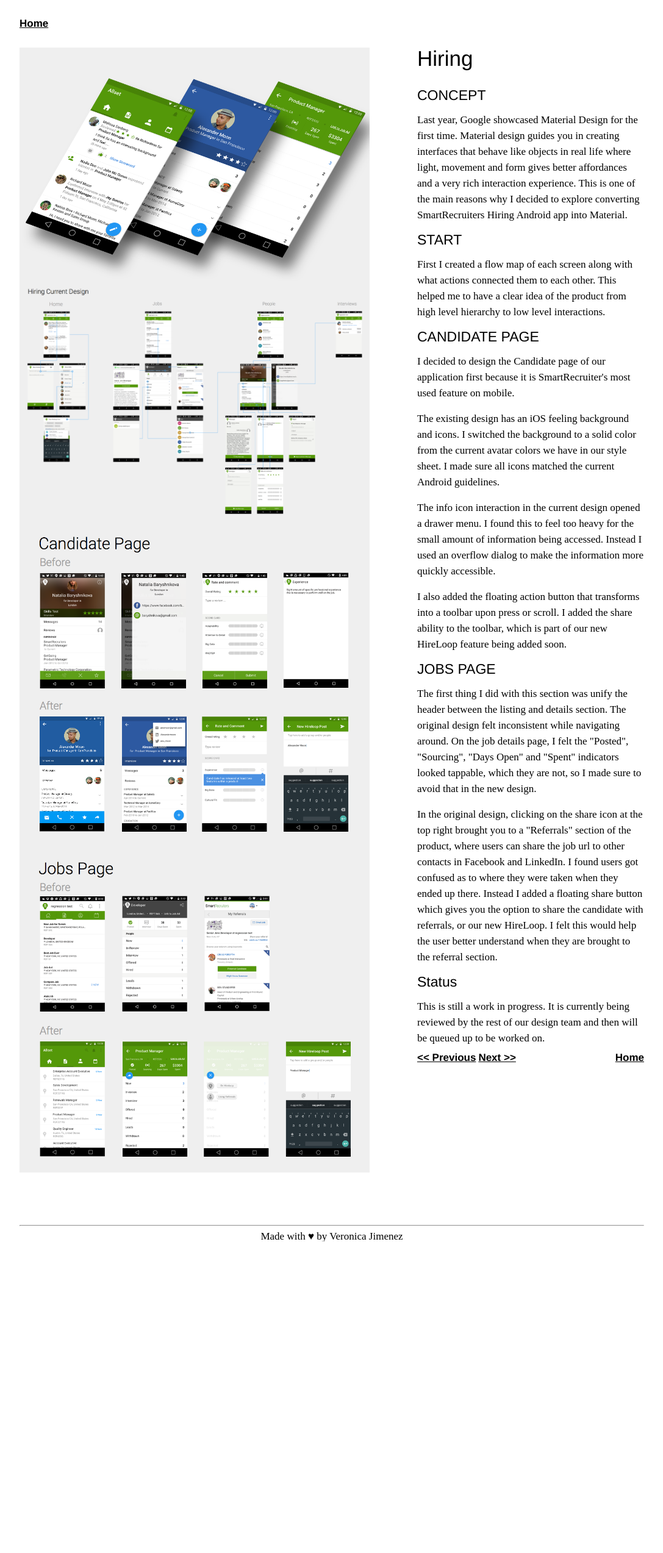
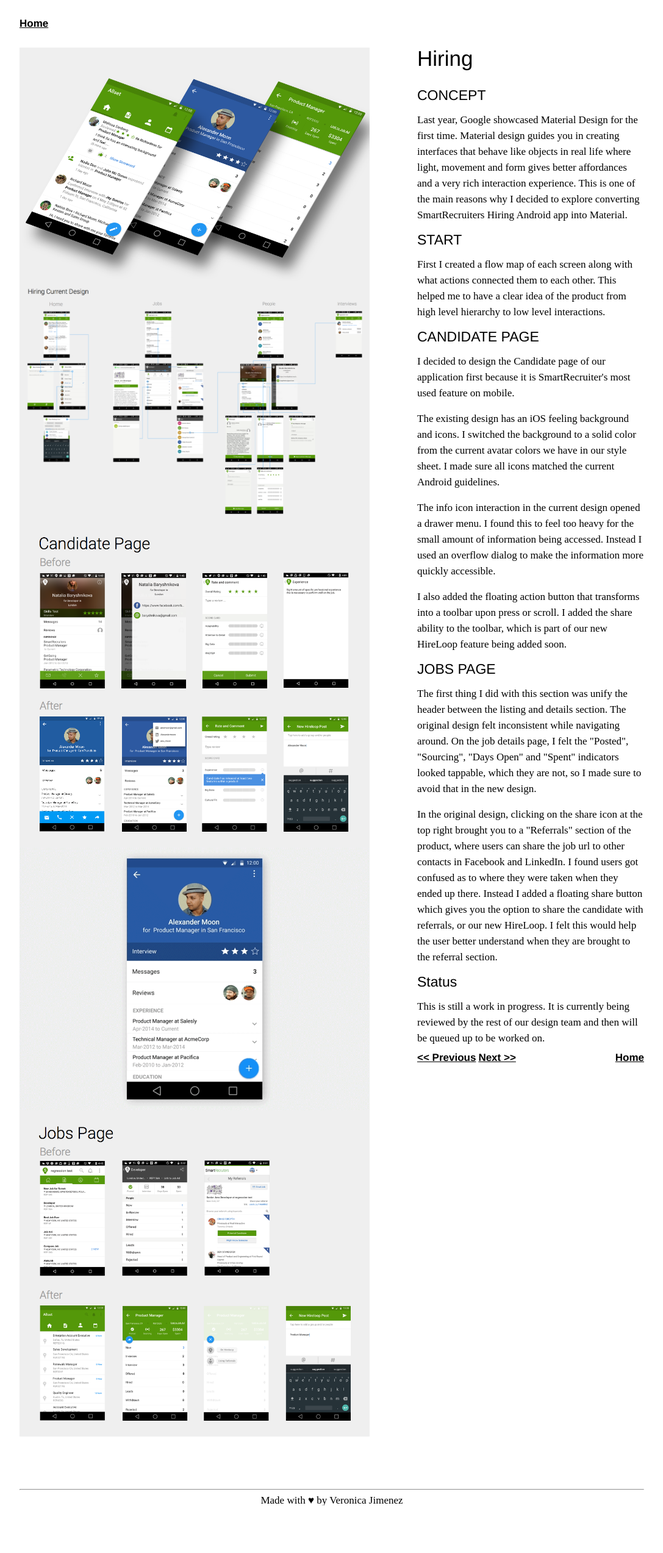
Before and after one commit to vnikajimenez/vnikajimenez.github.com, a Jekyll site: the page built from hiring-material.html, in a window 1280 px wide. Shown: the whole page at 61% size, without its empty margins (96-1183 px from the left). Built offline with Jekyll 4.4.1, drawn with Linux system fonts in a browser that asks for light colours; nearby versions of some CDN libraries; before the commit the page ends 2114 px from its top, so only the background shows below that.

Commit message:
Add animated gif to Hiring

```diff
--- a/hiring-material.html
+++ b/hiring-material.html
@@ -17,5 +17,8 @@ text: <h3>CONCEPT</h3><br><p>Last year, Google showcased Material Design for the
 	<a href="images/hiring-candidate-before-after.png" data-lightbox="image-1" data-title="Hiring"><img src="images/hiring-candidate-before-after.png" alt="photo"/></a>
 </div>
 <div class="portfolio-image">
+	<a href="images/hiring-floating-button.gif" data-lightbox="image-1" data-title="Hiring"><img src="images/hiring-floating-button.gif" alt="photo"/></a>
+</div>
+<div class="portfolio-image">
 	<a href="images/hiring-jobs-before-after.png" data-lightbox="image-1" data-title="Hiring"><img src="images/hiring-jobs-before-after.png" alt="photo"/></a>
 </div>
```
Also changed, not shown: images/hiring-floating-button.gif (added), 1 other file.
